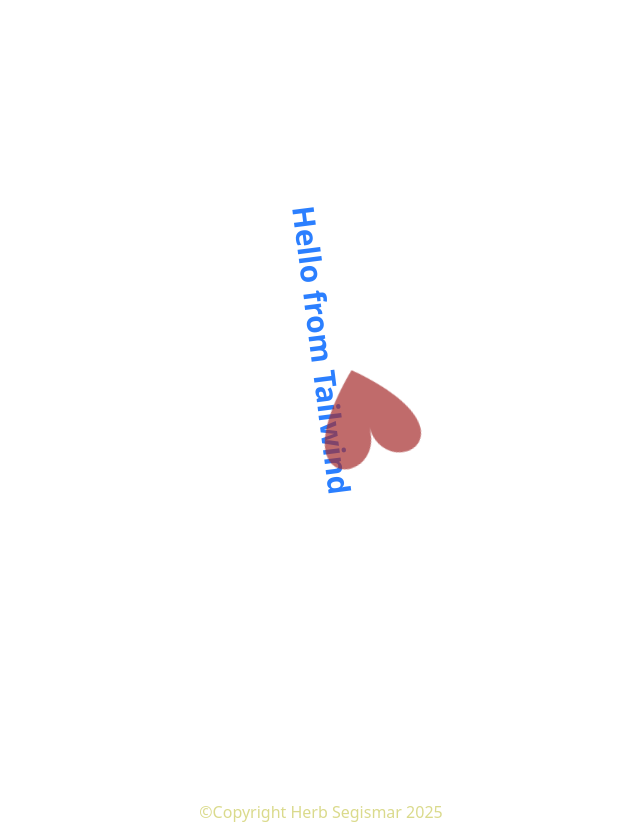
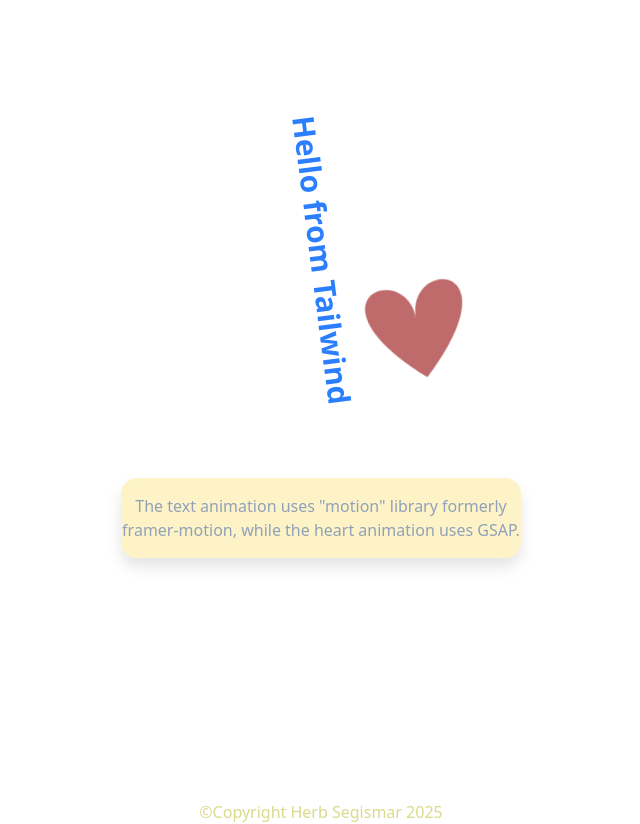
Before and after one commit to HerbertSegismar/greensock-anim, a React (Vite) app: page / in a window 1280 px wide. Shown: the whole page, without its empty margins (319-959 px from the left). Built offline with nearby package versions, Linux system fonts and the light colour scheme.

Commit message:
gsap + motion animations with tailwind styling

```diff
--- a/src/App.tsx
+++ b/src/App.tsx
@@ -13,15 +13,15 @@
     tl.from("#heart", {
       x: 100,
       rotation: 360,
-      duration: 2,
+      duration: 3,
       ease: "power1.in",
       yoyo: true,
       repeat: 2,
     });
-    tl.from("#heart", {
+    tl.to("#heart", {
       y: 100,
       rotation: 180,
-      duration: 2,
+      duration: 3,
       ease: "power1.out",
       yoyo: true,
       repeat: -1,
@@ -48,6 +48,9 @@
       <div id="heart">
         <Heart />
       </div>
+      <div className=" flex items-center justify-center text-slate-400 drop-shadow-xl text-center bg-amber-100 w-[400px] h-20 rounded-2xl -z-10" style={{ marginTop: "100px" }}>
+        <p>The text animation uses "motion" library formerly framer-motion, while the heart animation uses GSAP.</p>
+      </div>
     </div>
   );
 }
```
